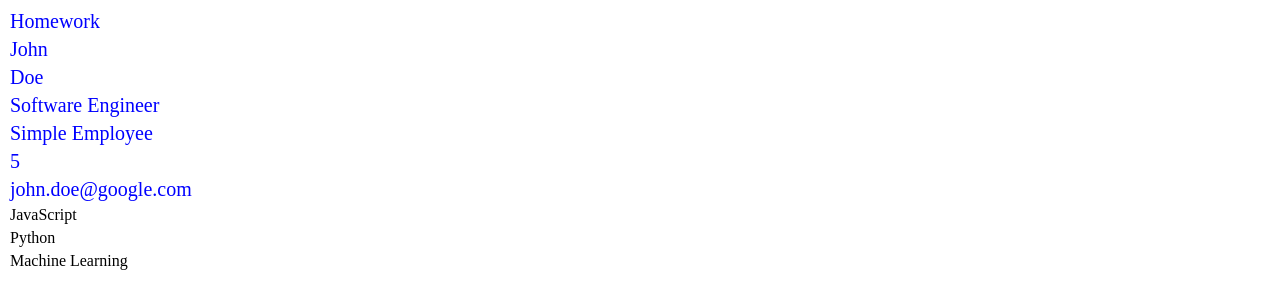
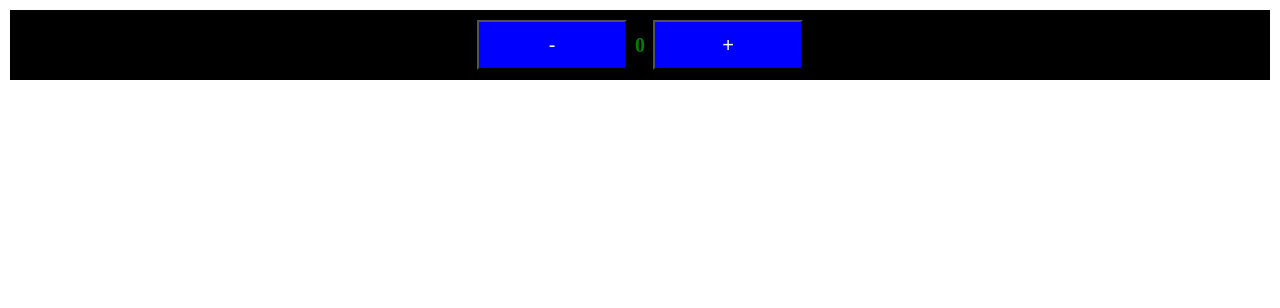
Before and after one commit to VitaliMazurenka/react-typescript, a React (Create React App) app: page / in a window 1280 px wide. Shown: the top 308 px of the page. Built offline with nearby package versions, Linux system fonts and the light colour scheme.

Commit message:
add-enum-tupel-void-interfaceTheory+counter

```diff
--- a/src/App.tsx
+++ b/src/App.tsx
@@ -1,5 +1,6 @@
 //import Lesson20 from './lessons/Lesson20';
-import Homework20 from './homeworks/Homework20/Homework20';
+//import Homework20 from './homeworks/Homework20/Homework20';
+import Lesson21 from './lessons/Lesson21';
 
 import './App.css';
 
@@ -8,7 +9,8 @@
     <div className="App">
 
     {/* <Lesson20/> */}
-    <Homework20/>
+     {/* <Homework20/> */}
+    <Lesson21/>
     </div>
   );
 }
--- /dev/null
+++ b/src/components/Counter/Counter.tsx
@@ -0,0 +1,19 @@
+import "./styles.css";
+
+interface CounterProps {
+    count: number;
+    onPlus:()=> void;
+    onMinus:()=>void;
+}
+
+function Counter({count, onPlus, onMinus}:CounterProps) {
+  return (
+  <div className="counter-wrapper">
+    <button className="counter-button"  onClick = {onMinus}>-</button>
+    <p className="count">{count}</p>
+    <button className="counter-button" onClick={onPlus}>+</button>
+  </div>
+  );
+}
+
+export default Counter;
--- /dev/null
+++ b/src/components/Counter/index.ts
@@ -0,0 +1,3 @@
+import Counter from "./Counter";
+
+export default Counter;
--- /dev/null
+++ b/src/components/Counter/styles.css
@@ -0,0 +1,23 @@
+.counter-wrapper{
+    display: flex;
+    justify-content: center;
+align-items: center;
+    width: 100%;
+    gap: 8px;
+    padding: 10px 0 10px 0;
+    background-color: black;
+}
+.counter-button{
+    background-color: blue;
+    font-size: 20px;
+    width: 150px;
+    height: 50px;
+    outline: none;
+    cursor: pointer;
+    color: white;
+}
+.count{
+    color:green;
+    font-weight: bold;
+    font-size: 20px;
+}
--- /dev/null
+++ b/src/lessons/Lesson21/Lesson21.tsx
@@ -0,0 +1,109 @@
+import { useState } from "react";
+
+import "./styles.css";
+
+import Counter from "../../components/Counter";
+function Lesson21(){
+
+    // создаем useState для управления состоянием счетчика
+    // передаем стейт в useState  как generic  - тип <number>!
+
+    const [count, setCount] = useState <number>(0);
+
+    // создаем функцию onPLus
+
+    const onPlus = ():void =>{
+        setCount((prevValue:number)=>prevValue+1);
+    };
+
+    // Создаем функцию onMinus
+
+    const onMinus = ():void =>{
+        setCount((prevValue:number)=>prevValue-1);
+    };
+
+    // null и undefined
+
+    let emptyContainer: null = null;
+    let underContainer: undefined = undefined;
+
+    // тип tupel  - позволяет хранить массив  фиксированной длины с разными типами данных в нем
+
+    let tupelArray: [string, number, string] = ['Tiger', 3, 'Lion'];
+
+    // тип void  - когда функция ничего не возвращает, просто что то выполняет
+
+    function helloWorld(): void{
+        console.log('Hello World!');
+    };
+
+    const sayHi = (): void =>{
+        console.log('Hi!');
+
+    };
+    // типизация функций которая что то возвращает
+    // const sum  = (a:number,b:number) : number =>{
+    //     return a+b;
+    // }
+
+    // Тип any - когда типизация не строгая и мы не знаем что там может лежать
+
+    let anyType: any = 3;
+    anyType = "3";
+    anyType=()=>console.log('Any function');
+
+    // Тип enum - перечисляемые константы
+
+    enum SEASONS {
+        WINTER = 'Winter',
+        SPRING = 'Spring',
+        SUMMER = 'Summer',
+        AUTUMN = 'Autumn',
+    };
+    let spring: SEASONS = SEASONS.SPRING;
+
+    // Сравнение 2 строк
+    console.log(SEASONS.SUMMER === "Summer");
+    console.log(spring);
+
+    // Типизация обьектов
+
+    interface Persons {
+        pets: string[];
+    }
+
+    interface Person2{
+        someInfo?:string;
+    }
+
+
+    interface Person extends Persons, Person2 {
+        name: string;
+        lastName: string;
+        age: number;
+        hairColor: string;
+        // ? - означает что свойство не обязательное
+        isMarried?: boolean;
+    };
+
+    const person: Person ={
+        name: 'George',
+        lastName: 'Smith',
+        age: 35,
+        hairColor: "Black",
+        pets:["Tiger"],
+    };
+
+        // Несколько типов одной переменной
+
+        let some: string | undefined = undefined;
+
+        some  = "Hello";
+  return (
+  <div className="lesson21-wrapper">
+        <Counter count = {count} onPlus = {onPlus} onMinus = {onMinus}/>
+  </div>
+  );
+}
+
+export default Lesson21;
--- /dev/null
+++ b/src/lessons/Lesson21/index.ts
@@ -0,0 +1,3 @@
+import Lesson21 from "./Lesson21";
+
+export default Lesson21;
--- /dev/null
+++ b/src/lessons/Lesson21/styles.css
@@ -0,0 +1,7 @@
+.lesson21-wrapper{
+    display: flex;
+    flex-direction: column;
+    width: 100%;
+    gap: 10px;
+    margin: 10px;
+}
```
